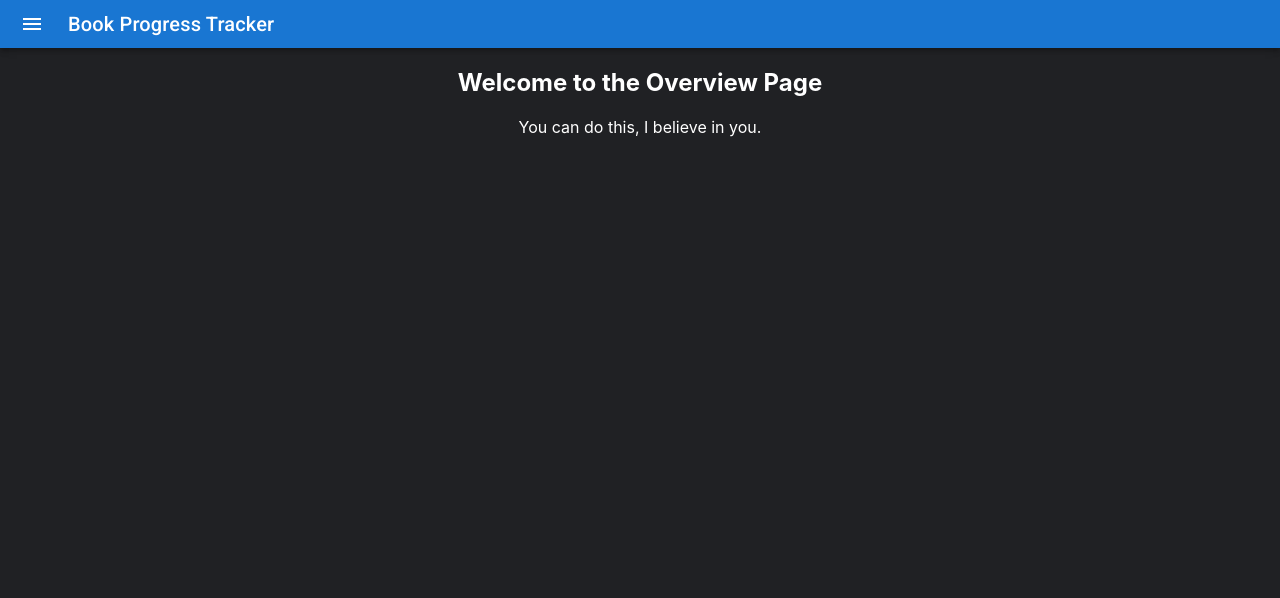
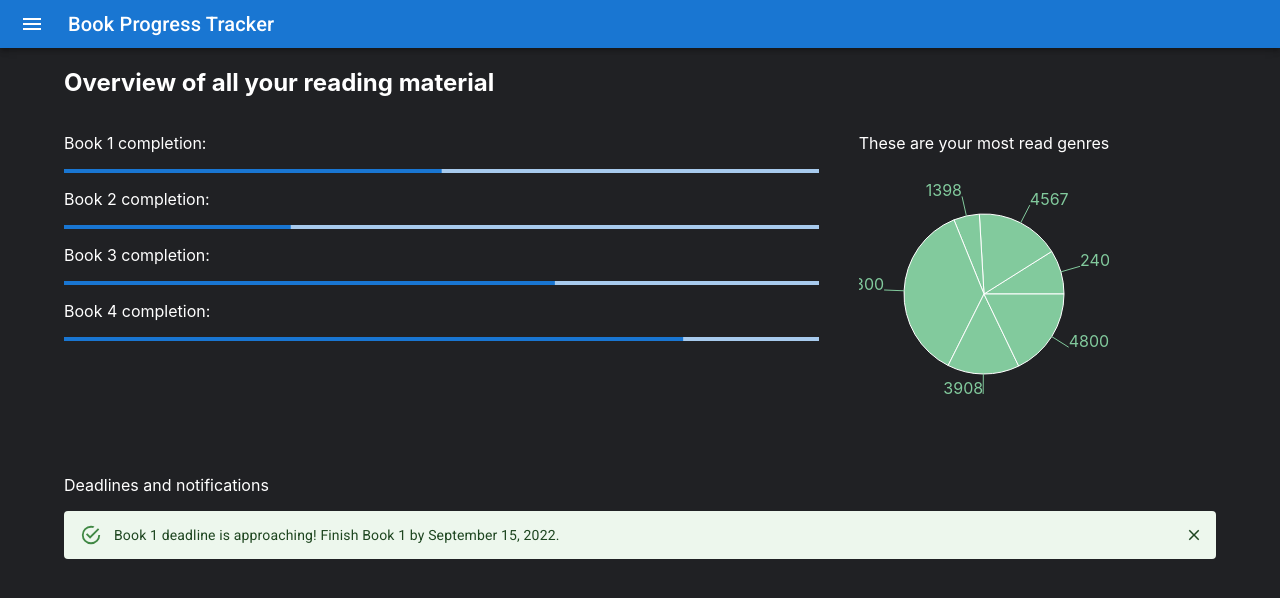
Before and after one commit to andrewvpham/book-progress-tracker, a React (Create React App) app: page / in a window 1280 px wide. Shown: the top 598 px of the page. Built offline with nearby package versions, Linux system fonts and the light colour scheme.

Commit message:
QOL changes to Overview, additions to library, additions to settings, and additions to progress section
Title

```diff
--- a/src/Library.js
+++ b/src/Library.js
@@ -1,10 +1,49 @@
+import * as React from 'react';
+import Box from '@mui/material/Box';
+import Card from '@mui/material/Card';
+import CardActions from '@mui/material/CardActions';
+import CardContent from '@mui/material/CardContent';
+import Button from '@mui/material/Button';
+import Typography from '@mui/material/Typography';
+import Container from '@mui/material/Container';
 //this will display dynamically added cards displaying books you read; will have blank card always right-most that says add book to collection
+
+const bull = (
+    <Box
+      component="span"
+      sx={{ display: 'inline-block', mx: '2px', transform: 'scale(0.8)' }}
+    >
+      •
+    </Box>
+  );
+
 function Library() {
     return (
-        <main style={{ color: "white"}}>
-          <h2>Welcome to the Library Page</h2>
+        <Container style={{ color: "white"}}>
+          <h2>Manage your collections in the library</h2>
           <p>You can do this, I believe in you.</p>
-        </main>
+          <Card sx={{ minWidth: 275 }}>
+            <CardContent>
+                <Typography sx={{ fontSize: 14 }} color="text.secondary" gutterBottom>
+                Word of the Day
+                </Typography>
+                <Typography variant="h5" component="div">
+                be{bull}nev{bull}o{bull}lent
+                </Typography>
+                <Typography sx={{ mb: 1.5 }} color="text.secondary">
+                adjective
+                </Typography>
+                <Typography variant="body2">
+                well meaning and kindly.
+                <br />
+                {'"a benevolent smile"'}
+                </Typography>
+                </CardContent>
+                <CardActions>
+                    <Button size="small">Learn More</Button>
+                </CardActions>
+            </Card>
+        </Container>
     );
   }
 
--- a/src/Overview.js
+++ b/src/Overview.js
@@ -1,10 +1,104 @@
-//This will display percentage complete of all books, most read genres, and small view of book deadlines coming up
+import * as React from 'react';
+import { styled } from '@mui/material/styles';
+import Box from '@mui/material/Box';
+import Paper from '@mui/material/Paper';
+import Grid from '@mui/material/Grid';
+import Container from '@mui/material/Container';
+import LinearProgress from '@mui/material/LinearProgress';
+import Alert from '@mui/material/Alert';
+import IconButton from '@mui/material/IconButton';
+import Collapse from '@mui/material/Collapse';
+import Button from '@mui/material/Button';
+import CloseIcon from '@mui/icons-material/Close';
+
+//This will display percentage complete of 4 books closest to completion, most read genres, and small view of book deadlines coming up
+import { LineChart, PieChart, Pie, Line, XAxis, YAxis, CartesianGrid, Tooltip, Legend, ResponsiveContainer } from 'recharts';
+
+const Item = styled(Paper)(({ theme }) => ({
+    backgroundColor: theme.palette.mode === 'dark' ? '#1A2027' : '#fff',
+    ...theme.typography.body2,
+    padding: theme.spacing(1),
+    textAlign: 'center',
+    color: theme.palette.text.secondary,
+  }));
+
+  const data02 = [
+    {
+      "name": "Group A",
+      "value": 2400
+    },
+    {
+      "name": "Group B",
+      "value": 4567
+    },
+    {
+      "name": "Group C",
+      "value": 1398
+    },
+    {
+      "name": "Group D",
+      "value": 9800
+    },
+    {
+      "name": "Group E",
+      "value": 3908
+    },
+    {
+      "name": "Group F",
+      "value": 4800
+    }
+  ];
+
 function Overview() {
+
+    const [open, setOpen] = React.useState(true);
+
     return (
-        <main style={{ color: "white"}}>
-          <h2 >Welcome to the Overview Page</h2>
-          <p>You can do this, I believe in you.</p>
-        </main>
+        <Container align="left" style={{ color: "white"}}>
+          <h2 >Overview of all your reading material</h2>
+          <Grid container spacing={5}>
+            <Grid item sm={8}>
+            <p >Book 1 completion: </p>
+            <LinearProgress variant="determinate" value={50} />
+            <p >Book 2 completion: </p>
+            <LinearProgress variant="determinate" value={30} />
+            <p >Book 3 completion: </p>
+            <LinearProgress variant="determinate" value={65} />
+            <p >Book 4 completion: </p>
+            <LinearProgress variant="determinate" value={82} />
+            </Grid>
+            <Grid align="left" item sm={4} >
+            <p>These are your most read genres</p>
+            <PieChart width={250} height={250}>
+            <Pie data={data02} dataKey="value" nameKey="name" cx="50%" cy="50%" outerRadius={80} fill="#82ca9d" label />
+            </PieChart>
+            </Grid>
+            <Grid item sm={12}>
+            <p>Deadlines and notifications</p>
+            <Box sx={{ width: '100%' }}>
+                <Collapse in={open}>
+                    <Alert
+                    action={
+                        <IconButton
+                        aria-label="close"
+                        color="inherit"
+                        size="small"
+                        onClick={() => {
+                            setOpen(false);
+                        }}
+                        >
+                        <CloseIcon fontSize="inherit" />
+                        </IconButton>
+                    }
+                    sx={{ mb: 2 }}
+                    >
+                    Book 1 deadline is approaching! Finish Book 1 by September 15, 2022.
+                    </Alert>
+                </Collapse>
+            </Box>
+            </Grid>
+            </Grid>
+        </Container>
     );
   }
 
--- a/src/Progress.js
+++ b/src/Progress.js
@@ -1,5 +1,6 @@
 import React, { PureComponent } from 'react';
 import { LineChart, Line, XAxis, YAxis, CartesianGrid, Tooltip, Legend, ResponsiveContainer } from 'recharts';
+import Container from '@mui/material/Container';
 
 
 const data = [{name: 'Page A', uv: 200, pv: 2400, amt: 2400},
@@ -11,15 +12,15 @@ const data = [{name: 'Page A', uv: 200, pv: 2400, amt: 2400},
 function Progress() {
 
     return (
-        <main style={{ color: "white"}}>
-          <h2>Welcome to the Progress Page</h2>
+        <Container align="left" style={{ color: "white"}}>
+          <h2>See your reading progress here</h2>
             <LineChart width={600} height={300} data={data} margin={{ top: 5, right: 20, bottom: 5, left: 0 }}>
                 <Line type="monotone" dataKey="uv" stroke="#8884d8" />
                 <CartesianGrid stroke="#ccc" strokeDasharray="5 5" />
                 <XAxis dataKey="name" />
                 <YAxis />
             </LineChart>
-        </main>
+        </Container>
 
     );
   }
--- a/src/Settings.js
+++ b/src/Settings.js
@@ -1,10 +1,19 @@
+import Switch from '@mui/material/Switch';
+import Container from '@mui/material/Container';
+import Divider from '@mui/material/Divider';
 //Dark mode and light mode
+
+const label = { inputProps: { 'aria-label': 'Switch demo' } };
+
 function Settings() {
     return (
-        <main style={{ color: "white"}}>
-          <h2>Welcome to the Settings Page</h2>
-          <p>You can do this, I believe in you.</p>
-        </main>
+        <Container align="left" style={{ color: "white"}}>
+          <h2>Settings</h2>
+          <Divider sx={{ bgcolor: "white" }}/>
+          <p>Enable or disable dark mode</p>
+          <Switch {...label} defaultChecked />
+
+        </Container>
     );
   }
 
```
